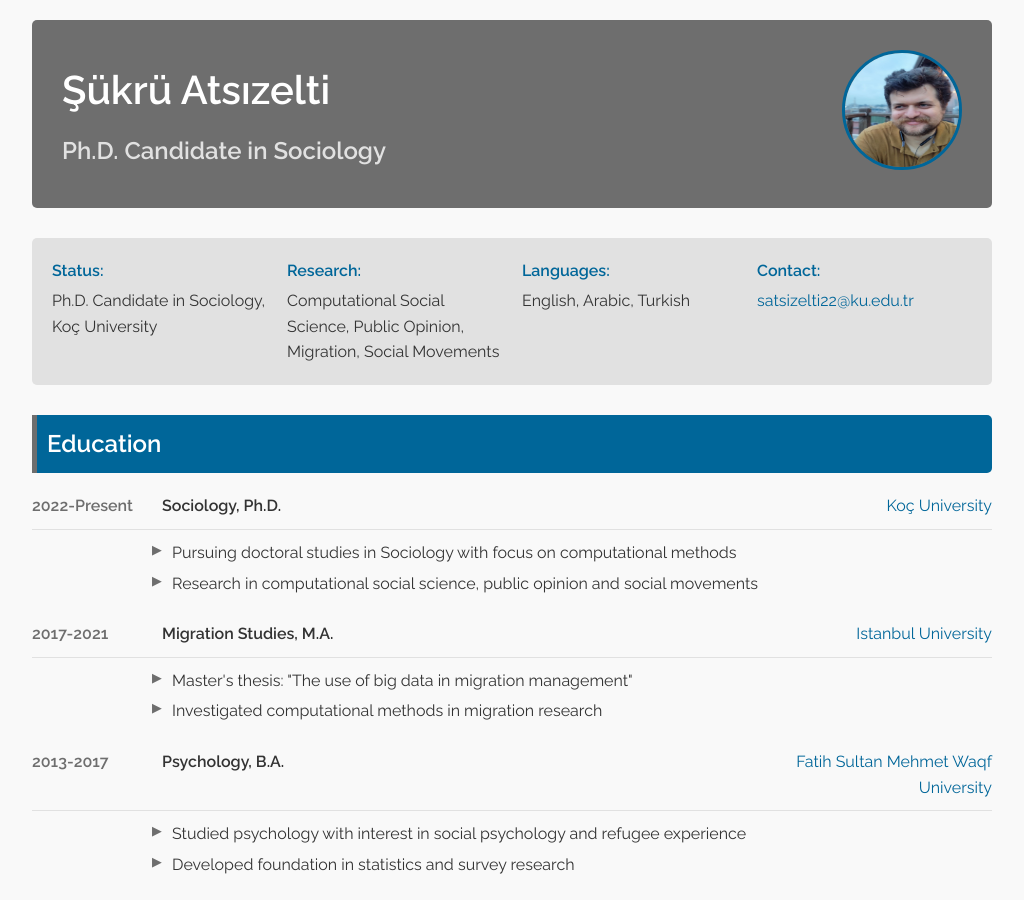
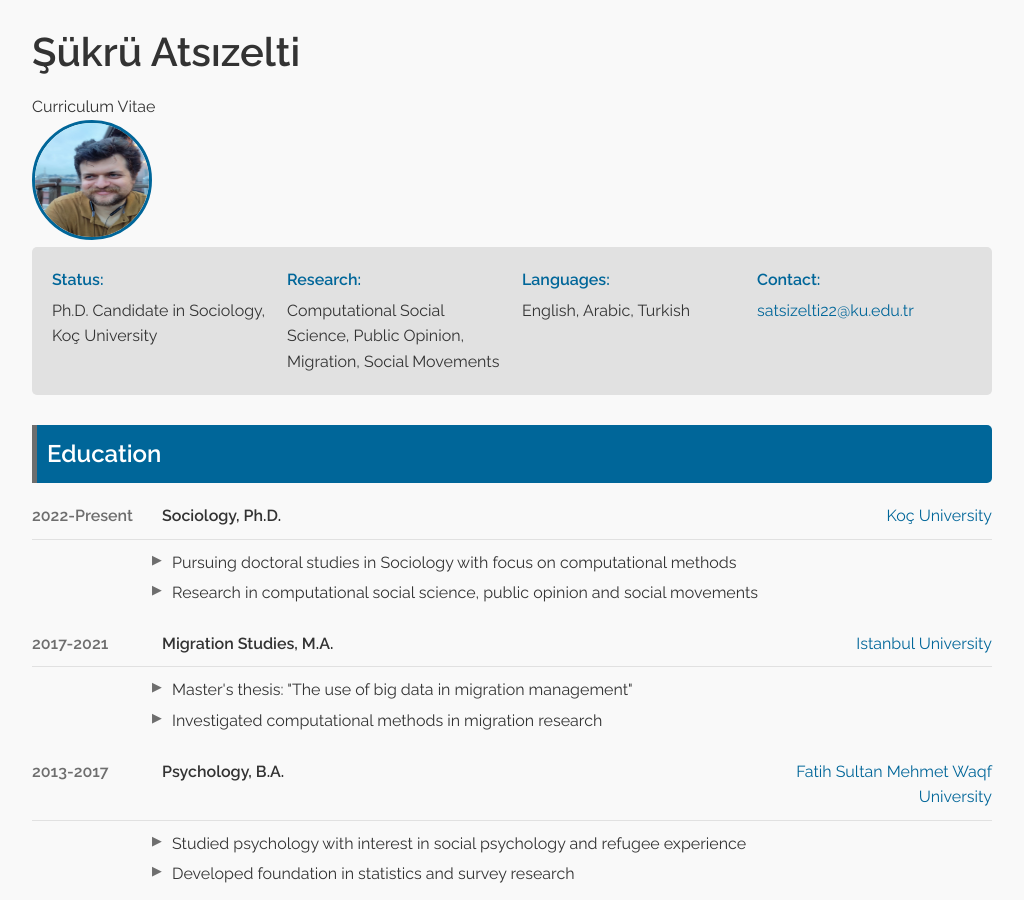
Before and after one commit to atsizelti/atsizelti.github.io, a Jekyll site: the page built from index.md, in a window 1280 px wide and 900 px high. Shown: the whole window, without its empty margins (128-1152 px from the left). Built offline with Jekyll 4.4.1, drawn with Linux system fonts in a browser that asks for light colours; some of the changed text lies outside the part shown.

Commit message:
Update index.md

```diff
--- a/index.md
+++ b/index.md
@@ -4,13 +4,20 @@
 ---
 
 <div class="container">
-  <header class="header">
-    <div class="header-content">
-      <h1>Şükrü Atsızelti</h1>
-      <h2>Ph.D. Candidate in Sociology</h2>
-    </div>
-    <div class="header-image">
-      <img src="assets/images/profile.jpg" alt="Profile Photo">
+  <!-- Improved header section -->
+  <header class="hero-header">
+    <div class="header-container">
+      <div class="header-content">
+        <h1>Şükrü Atsızelti</h1>
+        <div class="title-separator"></div>
+        <div class="cv-title">
+          <span>Curriculum</span>
+          <span>Vitae</span>
+        </div>
+      </div>
+      <div class="header-image">
+        <img src="assets/images/profile.jpg" alt="Profile Photo">
+      </div>
     </div>
   </header>
 
```
Also changed, not shown: other parts of index.md (+1 -1 lines).
